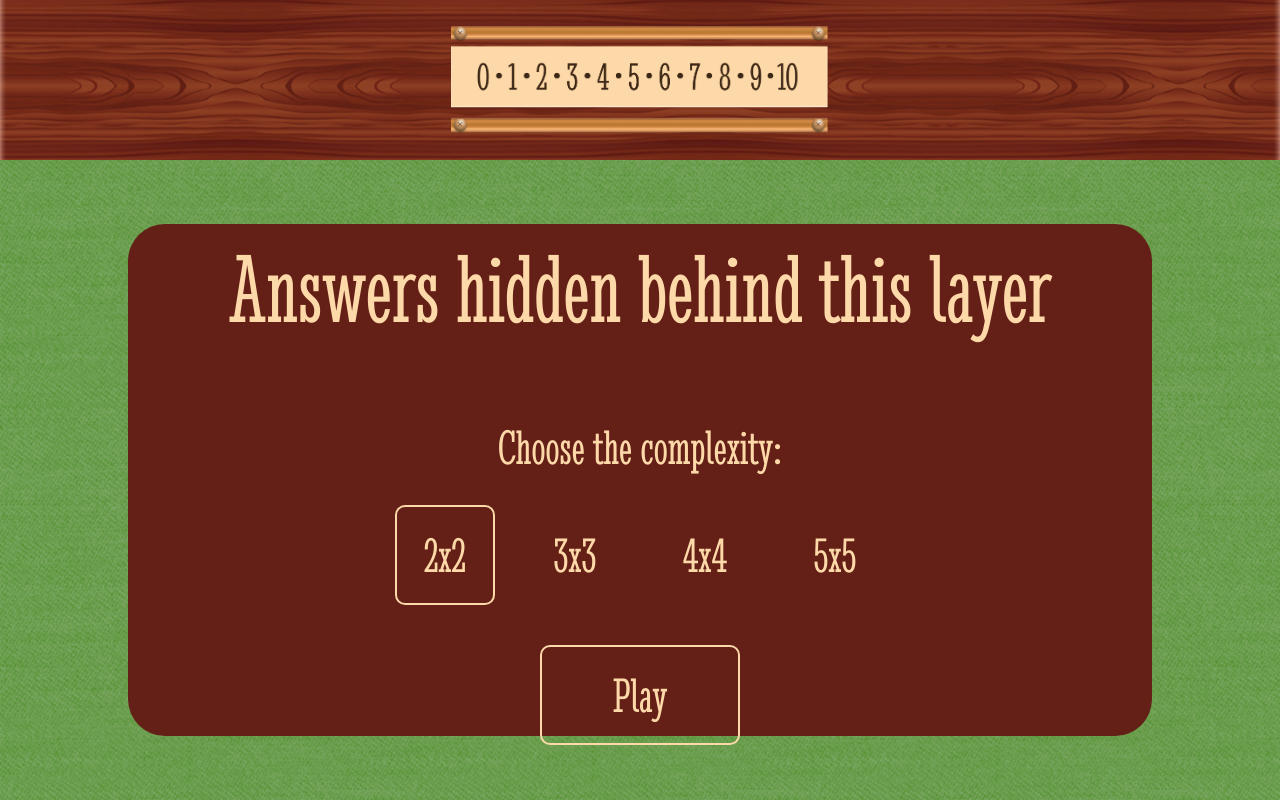
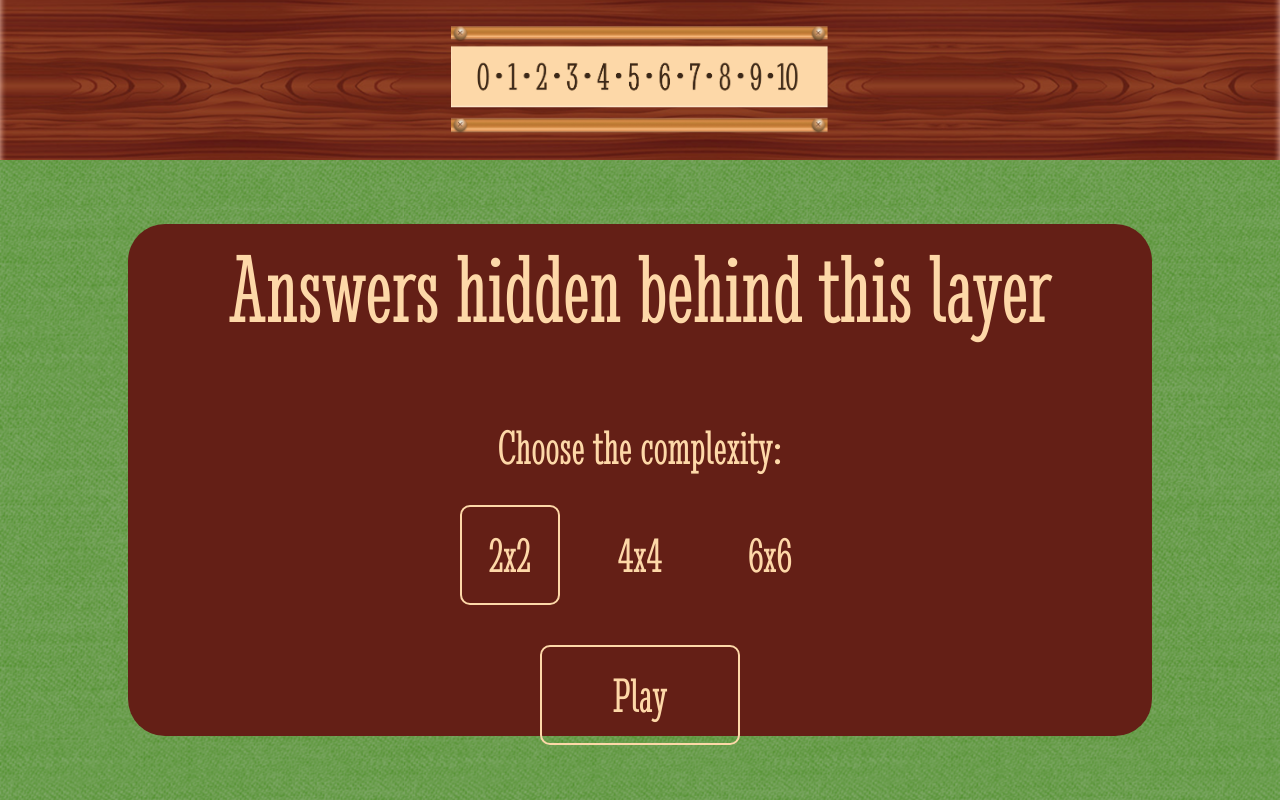
Before and after one commit to levchenkoNikita/MemoryGame, a React (Vite) app: page / in a window 1280 px wide. Built offline with nearby package versions, Linux system fonts and the light colour scheme.

Commit message:
The cards are rendered depending on their selected number.

```diff
--- a/src/components/CardList.jsx
+++ b/src/components/CardList.jsx
@@ -2,18 +2,58 @@ import React, { useState } from "react";
 import CardItem from "./UI/card/CardItem";
 
 const CardList = function ({ grid }) {
-    const [cardGrid, setCardGrid] = useState([
-        <CardItem />,
-        <CardItem />
+    const [cardsGrid, setCardsGrid] = useState([
+        { id: 1, value: 1, image: 'bg-[url("../assets/icons/birthday.svg")]' },
+        { id: 2, value: 1, image: 'bg-[url("../assets/icons/birthday.svg")]' },
+        { id: 3, value: 2, image: 'bg-[url("../assets/icons/birthday.svg")]' },
+        { id: 4, value: 2, image: 'bg-[url("../assets/icons/birthday.svg")]' },
+
+        { id: 5, value: 3, image: 'bg-[url("../assets/icons/birthday.svg")]' },
+        { id: 6, value: 3, image: 'bg-[url("../assets/icons/birthday.svg")]' },
+        { id: 7, value: 4, image: 'bg-[url("../assets/icons/birthday.svg")]' },
+        { id: 8, value: 4, image: 'bg-[url("../assets/icons/birthday.svg")]' },
+
+        { id: 9, value: 5, image: 'bg-[url("../assets/icons/birthday.svg")]' },
+        { id: 10, value: 5, image: 'bg-[url("../assets/icons/birthday.svg")]' },
+        { id: 11, value: 6, image: 'bg-[url("../assets/icons/birthday.svg")]' },
+        { id: 12, value: 6, image: 'bg-[url("../assets/icons/birthday.svg")]' },
+
+        { id: 13, value: 7, image: 'bg-[url("../assets/icons/birthday.svg")]' },
+        { id: 14, value: 7, image: 'bg-[url("../assets/icons/birthday.svg")]' },
+        { id: 15, value: 8, image: 'bg-[url("../assets/icons/birthday.svg")]' },
+        { id: 16, value: 8, image: 'bg-[url("../assets/icons/birthday.svg")]' },
+
+        { id: 17, value: 9, image: 'bg-[url("../assets/icons/birthday.svg")]' },
+        { id: 18, value: 9, image: 'bg-[url("../assets/icons/birthday.svg")]' },
+        { id: 19, value: 10, image: 'bg-[url("../assets/icons/birthday.svg")]' },
+        { id: 20, value: 10, image: 'bg-[url("../assets/icons/birthday.svg")]' },
+
+        { id: 21, value: 11, image: 'bg-[url("../assets/icons/birthday.svg")]' },
+        { id: 22, value: 11, image: 'bg-[url("../assets/icons/birthday.svg")]' },
+        { id: 23, value: 12, image: 'bg-[url("../assets/icons/birthday.svg")]' },
+        { id: 24, value: 12, image: 'bg-[url("../assets/icons/birthday.svg")]' },
+        { id: 25, value: 13, image: 'bg-[url("../assets/icons/birthday.svg")]' },
+
+        { id: 26, value: 13, image: 'bg-[url("../assets/icons/birthday.svg")]' },
+        { id: 27, value: 14, image: 'bg-[url("../assets/icons/birthday.svg")]' },
+        { id: 28, value: 14, image: 'bg-[url("../assets/icons/birthday.svg")]' },
+        { id: 29, value: 15, image: 'bg-[url("../assets/icons/birthday.svg")]' },
+        { id: 30, value: 15, image: 'bg-[url("../assets/icons/birthday.svg")]' },
+
+        { id: 31, value: 16, image: 'bg-[url("../assets/icons/birthday.svg")]' },
+        { id: 32, value: 16, image: 'bg-[url("../assets/icons/birthday.svg")]' },
+        { id: 33, value: 17, image: 'bg-[url("../assets/icons/birthday.svg")]' },
+        { id: 34, value: 17, image: 'bg-[url("../assets/icons/birthday.svg")]' },
+        { id: 35, value: 18, image: 'bg-[url("../assets/icons/birthday.svg")]' },
+        { id: 36, value: 18, image: 'bg-[url("../assets/icons/birthday.svg")]' }
     ]);
 
+    const imageBg = 'bg-[url("../assets/images/card-back.png")]';
+
     const gridClasses = {
-        1: "grid-cols-1",
         2: "grid-cols-2",
-        3: "grid-cols-3",
         4: "grid-cols-4",
-        5: "grid-cols-5",
-        6: "grid-cols-6",
+        6: "grid-cols-6"
     };
 
     const gridCol = gridClasses[grid]
@@ -23,10 +63,19 @@ const CardList = function ({ grid }) {
                 h-[80%] aspect-[1] grid ${gridCol} place-items-center gap-[24px] bg-[red]
                 p-[20px]
             `}>
-            <CardItem grid={grid}/>
-            <CardItem grid={grid}/>
-            <CardItem grid={grid}/>
-            <CardItem grid={grid}/>
+            {
+                cardsGrid.map((el, index) => {
+                    if (index >= (Number(grid) ** 2)) {
+                        return null;
+                    }
+                    return <CardItem
+                        key={el.id}
+                        id={el.id}
+                        imageBg={imageBg}
+                        imageFr={el.image}
+                    />;
+                })
+            }
         </div>
     );
 }
--- a/src/components/Layer.jsx
+++ b/src/components/Layer.jsx
@@ -4,9 +4,8 @@ import ComplexityButton from "./UI/button/ComplexityButton";
 const Layer = function ({ onClickComplexityButton, stateClass, onClickPlayButton }) {
     const gridMap = [
         { id: 1, value: 2, isActive: false },
-        { id: 2, value: 3, isActive: false },
-        { id: 3, value: 4, isActive: false },
-        { id: 4, value: 5, isActive: false }
+        { id: 2, value: 4, isActive: false },
+        { id: 3, value: 6, isActive: false }
     ];
 
     const [activeObject, setActiveObject] = useState(gridMap[0].id);
--- a/src/components/UI/card/CardItem.jsx
+++ b/src/components/UI/card/CardItem.jsx
@@ -1,22 +1,29 @@
 import React, { useState } from "react";
 
-function CardItem() {
+function CardItem({ id, imageBg, imageFr }) {
     const [isActive, setIsActive] = useState(true);
     const [isAside, setIsAside] = useState(false);
 
     return (
-        <button className={`aspect-[1] w-full bg-white p-[24px] flex center justify-center rounded-[16px]`} type="button">
-            {/* <div
+        <button
+            id={id}
+            className={`
+                aspect-[1] w-full bg-white p-[20px] flex center justify-center rounded-[16px]
+            `}
+            type="button">
+
+            <div
                 className={`
-                    w-[152px] h-[152px]  rounded-[8px]
-                    ${isAside ? 'hidden' :
-                        isActive ? 'bg-[url("../assets/images/.png")]' : 'bg-[url("../assets/images/card-back.png")]'
-                    }
+                    rounded-[8px] bg-center bg-no-repeat
+                    ${isActive ? `${imageBg} w-full aspect-[1] bg-cover` : `${imageFr} w-[50%] aspect-[1] bg-contain`}
                 `}
             >
 
-            </div> */}
+            </div>
+
         </button>
+
+        // Сделать две кнопки(через тернарный оператор) и если состояние isAside true то кнопка с карточкой-фронт исчезает и появляется боковая сторона карточки
     )
 }
 
```
